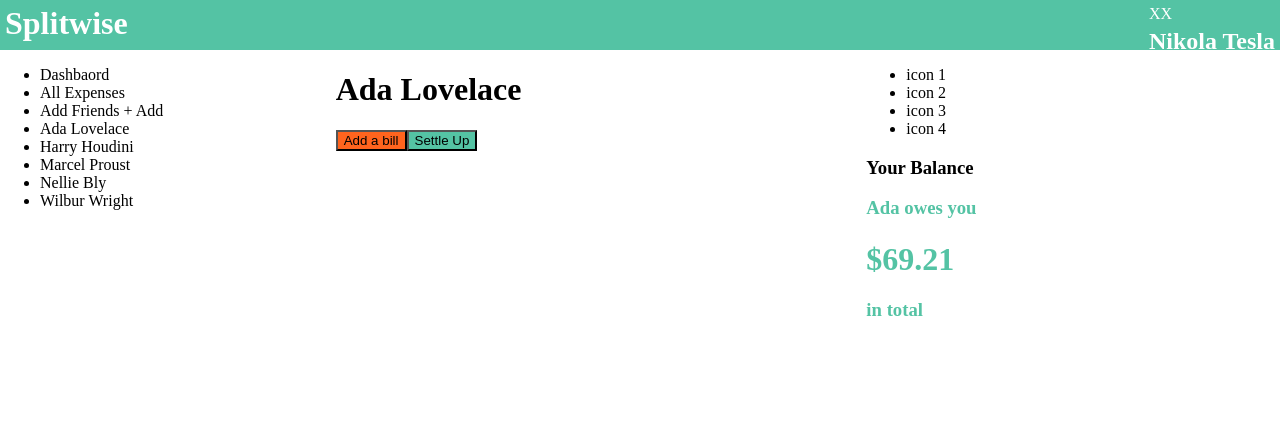
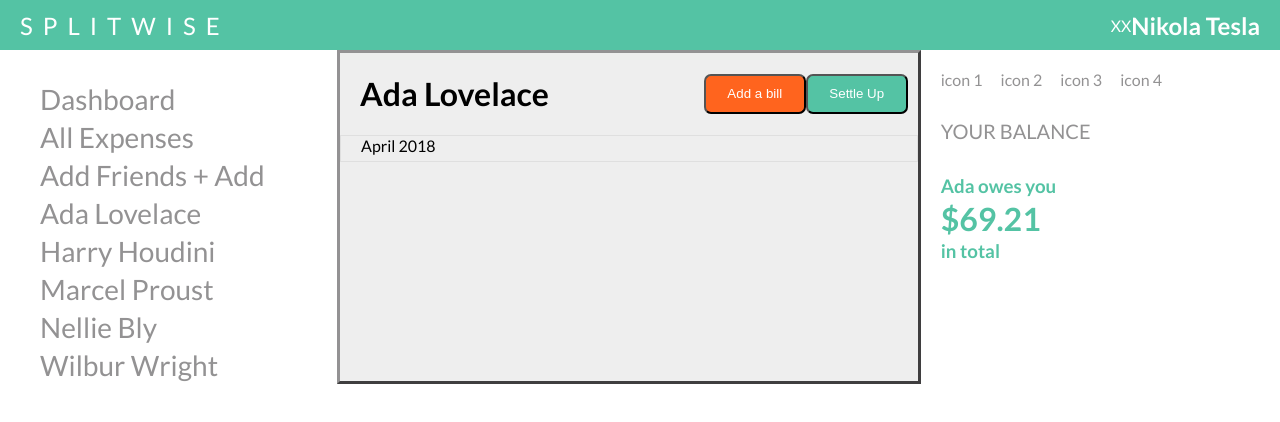
Before and after one commit to AustinNeil/SplitWiseClone, a plain HTML site: page index.html in a window 1280 px wide. Drawn offline with nearby package versions, Linux system fonts and the light colour scheme; no server answers.

Commit message:
css and markup updated

```diff
--- a/index.html
+++ b/index.html
@@ -8,5 +8,6 @@
         <script src="https://unpkg.com/react-dom@16/umd/react-dom.development.js"></script>
         <script src="https://unpkg.com/babel-standalone@latest/babel.min.js"></script>
         <script src="react.js" type="text/babel"></script>
+        <link href="https://fonts.googleapis.com/css?family=Lato:400,700" rel="stylesheet">
     </body>
 </html>
--- a/react.js
+++ b/react.js
@@ -21,22 +21,33 @@
 	render() {
 		return(
 			<div>
+					<div className="transaction-header">
+						April 2018
+					</div>
 				{this.state.transactions.map(((transaction) =>
-					<div key={'${transaction.id}'}>
-						<div className="singleTransaction">
-							<div className="transactionDate">
+					<div className="single-transaction-container" key={'${transaction.id}'}>
+							<div className="transaction-date">
 								{transaction.date}
 							</div>
-							<div className="transactionTitle">
+							<div className="transaction-title">
 								{transaction.title}
 							</div>
-							<div className="transactionPaidBy">
-								{transaction.paidBy}
+							<div className="transaction-paid-by-container">
+								<div className="transaction-paid-by">
+									{transaction.paidBy}
+								</div>
+								<div className="transaction-paid-by-amount">
+									{transaction.amount}
+								</div>
 							</div>
-							<div className="transactionAmount">
-								{transaction.amount}
+							<div className="transaction-owed-to-container">
+								<div className="transaction-owed-to">
+									Austin
+								</div>
+								<div className="transaction-owed-to-amount">
+									100.00
+								</div>
 							</div>
-						</div>
 					</div>
 					))
 			}
@@ -49,9 +60,11 @@
 	render() {
 		return(
 			<div className="dashboard">
-				<h1>Ada Lovelace</h1>
-				<button className="addBillButton">Add a bill </button>
-				<button className="settleButton">Settle Up </button>
+				<div className="dashboard-header">
+					<h1 className="dashboard-user">Ada Lovelace</h1>
+					<button className="button addBillButton">Add a bill </button>
+					<button className="button settleButton">Settle Up </button>
+				</div>
 				<TransactionHistory />
 			</div>
 			)
@@ -62,13 +75,13 @@
 	render() {
 		return(
 			<div className="summary">
-				<ul>
-					<li>icon 1</li>
-					<li>icon 2</li>
-					<li>icon 3</li>
-					<li>icon 4</li>
-				</ul>
-				<h3>Your Balance</h3>
+				<div className="sort-icon-list">
+					<div className="summary-sort-icon">icon 1</div>
+					<div className="summary-sort-icon">icon 2</div>
+					<div className="summary-sort-icon">icon 3</div>
+					<div className="summary-sort-icon">icon 4</div>
+				</div>
+				<div className="balance-header">YOUR BALANCE</div>
 				<div className="balanceResult">
 					<h3>Ada owes you</h3>
 					<h1>$69.21</h1>
@@ -83,16 +96,14 @@
 	render() {
 		return (
 			<div className="left-align menu">
-				<ul>
-					<li>Dashbaord</li>
-					<li>All Expenses</li>
-					<li>Add Friends + Add</li>
-					<li>Ada Lovelace</li>
-					<li>Harry Houdini</li>
-					<li>Marcel Proust</li>
-					<li>Nellie Bly</li>
-					<li>Wilbur Wright</li>
-				</ul>
+					<div className="menu-item">Dashboard</div>
+					<div className="menu-item">All Expenses</div>
+					<div className="menu-item add-friend">Add Friends + Add</div>
+					<div className="menu-item">Ada Lovelace</div>
+					<div className="menu-item">Harry Houdini</div>
+					<div className="menu-item">Marcel Proust</div>
+					<div className="menu-item">Nellie Bly</div>
+					<div className="menu-item">Wilbur Wright</div>
 			</div>
 			)
 	}
@@ -103,7 +114,7 @@
 		return(
 			<div className="title-bar">
 				<div className="siteTitle">
-					<h1>Splitwise</h1>
+					<h2>SPLITWISE</h2>
 				</div>
 				<div className="currentUser">
 					<p>XX</p>
--- a/styles.css
+++ b/styles.css
@@ -2,6 +2,8 @@
 	margin: 0;
 	width: 100%;
 	height: 100%;
+	font-family: 'Lato', sans-serif;
+	padding: 0;
 }
 
 /* Title Bar */
@@ -10,27 +12,37 @@
 	color: white;
 	width: 100%;
 	height: 50px;
+	display: flex;
+	align-content: center;
 }
 .siteTitle {
-	float: left;
 	padding-top: 0;
+	flex: 1;
+	align-self: center;
 }
 
-.siteTitle h1 {
-	margin: 5px 0 0 5px;
+.siteTitle h2 {
+	margin-left: 20px;
+	letter-spacing: 10px;
+	font-weight: lighter;
 }
 
 .currentUser {
 	float: right;
 	margin: 0;
+	flex: 1;
+	display: flex;
+	justify-content: flex-end;
 }
 
 .currentUser p {
-	margin: 5px 0 0 0;
+	align-self: center;
+
 }
 
 .currentUser h2 {
-	margin: 5px 5px 0 0;
+	align-self: center;
+	margin-right: 20px;
 }
 
 /* App Flex-Box */
@@ -39,46 +51,136 @@
 	flex-wrap: nowrap;
 }
 
-
 /* Left Menu */
 .menu {
 	flex-grow: 1;
+	display: flex;
+	flex-direction: column;
+	justify-content-content: center;
+	padding-top: 30px;
+}
+
+.menu-item {
+	margin-left: 40px;
+	align-self: flex-start;
+	margin-top: 2px;
+	margin-bottom: 2px;
+	font-size: 1.75em;
+	color: #939293;
 }
 
 
 /* Middle Transaction List */
+
 .dashboard {
-	flex-grow: 2;
+	flex-grow: 3;
+	border: 3px outset #939293;
+	display: flex;
+	flex-direction: column;
+	background: #eeeeee;
 }
+
+.dashboard-header {
+	display: flex;
+	flex-direction: row;
+	justify-content: center;
+	align-items: center;
+}
+
+.dashboard-user {
+	flex: 4;
+	padding-left: 20px;
+}
+
+.button {
+	flex: 1;
+	align-self: flex-end;
+	margin: auto 0 auto 0;
+	height: 40px;
+	border-radius: 7px;
+	color: white;
+}
+
 .addBillButton {
 	background: #ff641e;
 }
+
 .settleButton {
 	background: #54c3a4;
+	margin-right: 10px;
 }
 
-.singleTransaction {
-	width: 200px;
-	margin: 5px 0 5px 0;
+.transaction-header {
+	height: 25px;
+	border: 1px ridge #dfdfdf;
+	padding: auto 0 auto 0;
+	padding-left: 20px;
 }
 
-.transactionDate {
+.single-transaction-container {
+	background: #fff;
+	display: flex;
+	justify-content: flex-start;
+	height: 75px;
+	border: 1px ridge #eeeeee;
+	align-items: center;
+}
 
+.transaction-date {
+	flex: 1;
+	padding-left: 20px;
 }
 
 
-.transactionTitle {
-	font-weight: bold;
+.transaction-title {
+	font-size: 1.2em;
+	font-weight: 700;
+	flex: 3;
+}
+
+.transaction-paid-by-container {
+	flex: 1;
+	display: flex;
+	flex-direction: column;
+	align-items: flex-end;
+	margin-right: 5px;
+}
+
+.transaction-paid-by {
+	color: #939293;
 }
 
 
-.transactionPaidBy {
+.transaction-paid-by-amount {
+	font-weight: 700;
+	font-size: 1.2em;
+}
 
+.transaction-owed-to-container {
+	flex: 1;
+	display: flex;
+	flex-direction: column;
+	align-items: flex-start;
+	margin-left: 5px;
+	margin-right: 25px;
+}
+
+.transaction-owed-to {
+	color: #939293;
+}
+
+.transaction-owed-to-amount {
+	font-weight: 700;
+	font-size: 1.2em;
 }
 
 
-.transactionAmount {
+.green {
+	color: #54c3a4;
+}
 
+.red {
+	color: #ff641e;
 }
 
 
@@ -90,7 +192,38 @@
 /* Right Balance Summary */
 .summary {
 	flex-grow: 1;
+	display: flex;
+	flex-direction: column;
+	margin-right: 100px;
+	margin-left: 20px;
 }
+
+.sort-icon-list {
+	margin-top: 20px;
+	display: flex;
+	flex-direction: row;
+}
+
+.summary-sort-icon {
+	flex: 1;
+	color: #939293;
+	margin-left: 0;
+	margin-right: 0;
+}
+
+.balance-header {
+	margin-top: 30px;
+	color: #939293;
+	font-size: 1.25em;
+}
+
+
 .balanceResult {
 	color: #54c3a4;
+	margin-top: 30;
 }
+
+.balanceResult h1,h3 {
+	margin-top:2px;
+	margin-bottom: 2px;
+}
```
